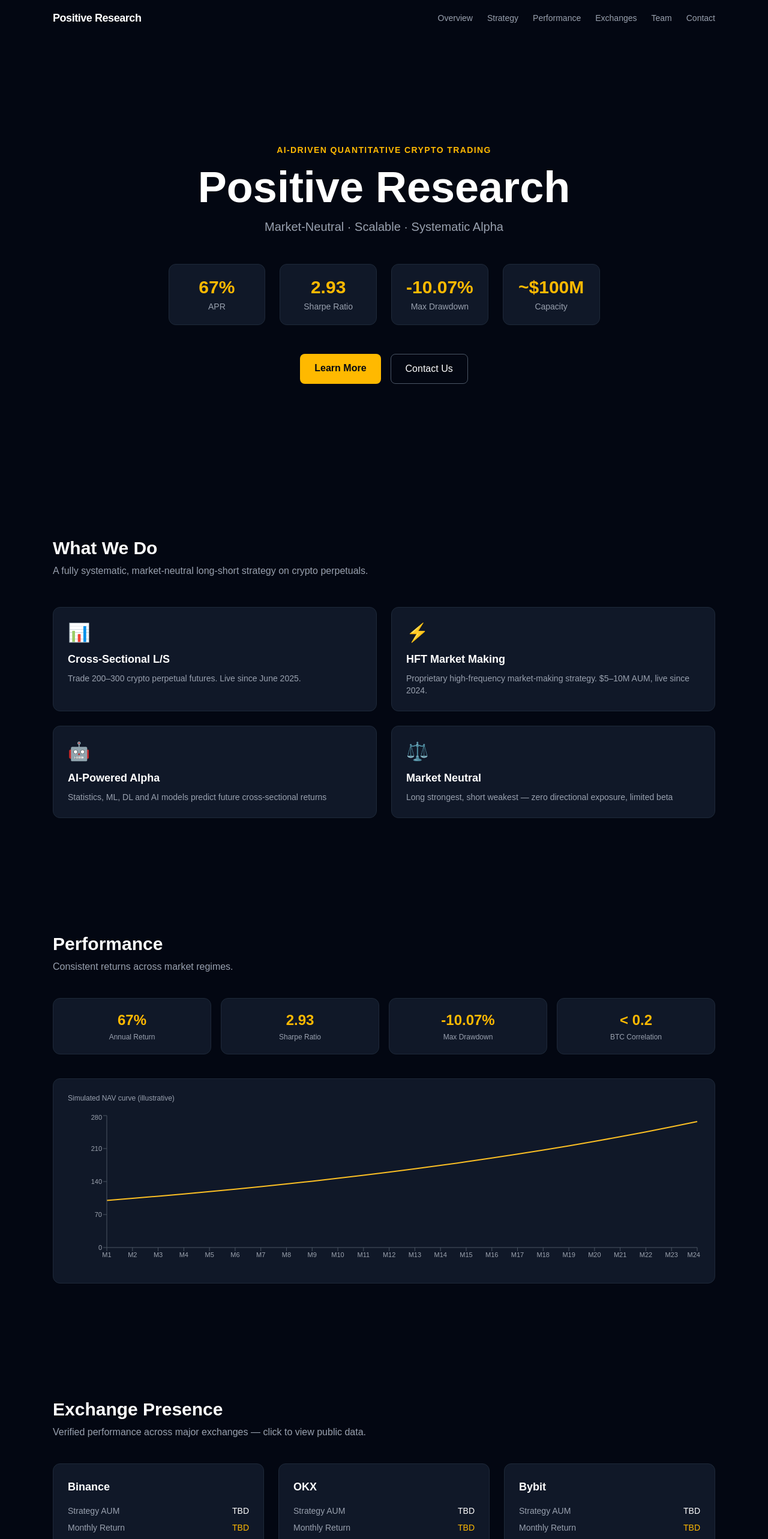
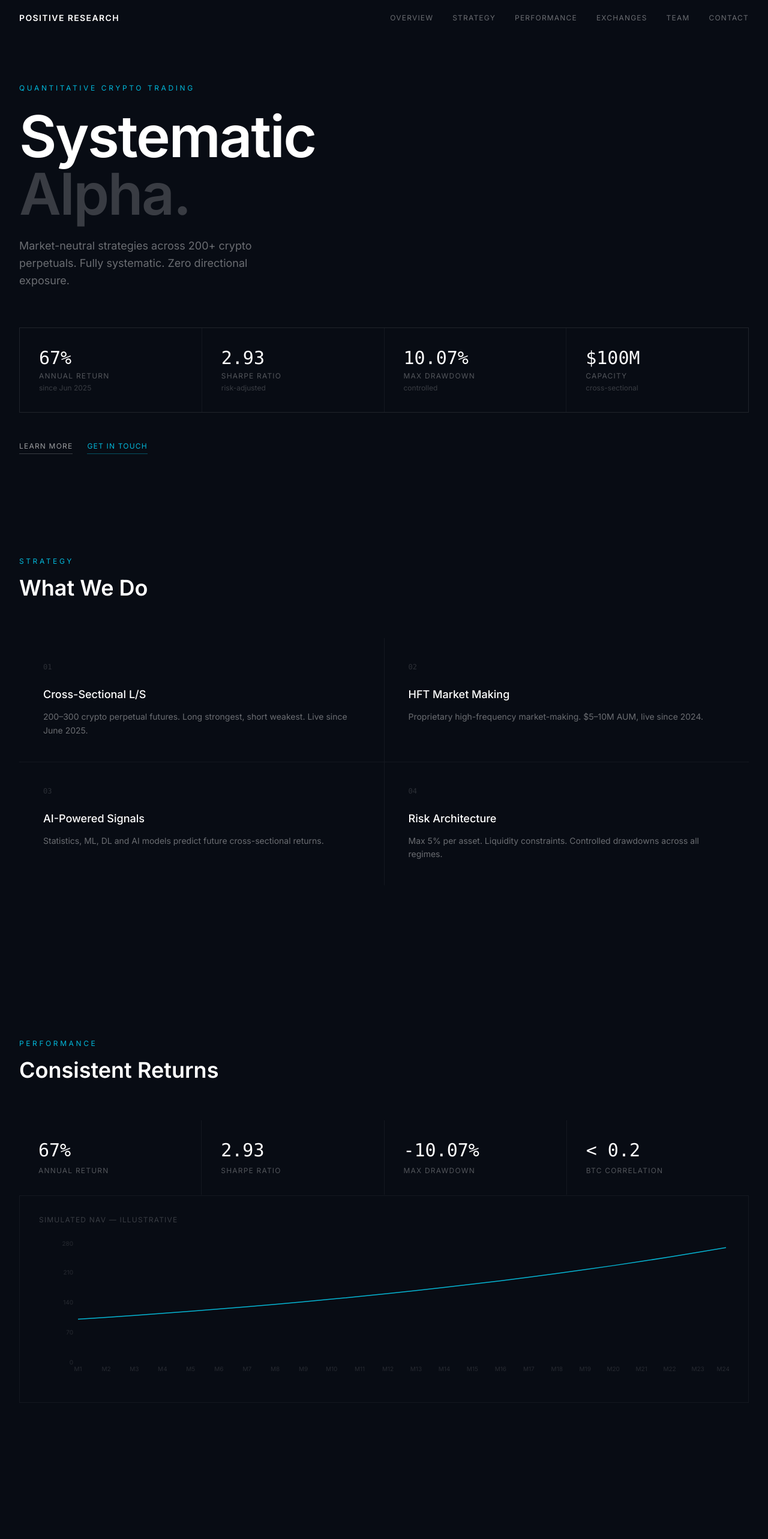
Before and after one commit to pkuyihangji/webset, a Next.js app: page / in a window 1280 px wide. Shown: the top 2566 px of the page at 60% size. Built offline with nearby package versions, Linux system fonts and the light colour scheme.

Commit message:
redesign: institutional dark theme with cyan accent

```diff
--- a/app/globals.css
+++ b/app/globals.css
@@ -1,16 +1,25 @@
 @import "tailwindcss";
 
 :root {
-  --background: #030712;
-  --foreground: #f9fafb;
+  --background: #080c14;
+  --foreground: #e8edf5;
 }
 
 body {
   background: var(--background);
   color: var(--foreground);
-  font-family: Arial, Helvetica, sans-serif;
+  font-family: 'Inter', Arial, sans-serif;
 }
 
 html {
   scroll-behavior: smooth;
 }
+
+@keyframes fadeUp {
+  from { opacity: 0; transform: translateY(20px); }
+  to { opacity: 1; transform: translateY(0); }
+}
+
+.fade-up {
+  animation: fadeUp 0.7s ease forwards;
+}
--- a/app/layout.tsx
+++ b/app/layout.tsx
@@ -1,18 +1,17 @@
 import type { Metadata } from "next";
+import { Inter } from "next/font/google";
 import "./globals.css";
+
+const inter = Inter({ subsets: ["latin"], variable: "--font-inter" });
 
 export const metadata: Metadata = {
   title: "Positive Research Ltd. — Market-Neutral Crypto Alpha",
   description: "AI-driven quantitative crypto trading firm. Market-neutral long-short strategy with 67% APR and 2.93 Sharpe ratio.",
 };
 
-export default function RootLayout({
-  children,
-}: Readonly<{
-  children: React.ReactNode;
-}>) {
+export default function RootLayout({ children }: Readonly<{ children: React.ReactNode }>) {
   return (
-    <html lang="en" className="h-full antialiased">
+    <html lang="en" className={`${inter.variable} h-full antialiased`}>
       <body className="min-h-full flex flex-col">{children}</body>
     </html>
   );
--- a/app/page.tsx
+++ b/app/page.tsx
@@ -8,7 +8,7 @@ import Contact from "@/components/Contact";
 
 export default function Home() {
   return (
-    <main className="bg-gray-950 min-h-screen">
+    <main className="bg-[#080c14] min-h-screen">
       <Navbar />
       <Hero />
       <WhatWeDo />
@@ -16,8 +16,9 @@ export default function Home() {
       <ExchangePresence />
       <Team />
       <Contact />
-      <footer className="text-center text-gray-600 text-xs py-8 border-t border-gray-800">
-        © 2026 Positive Research Ltd. All rights reserved.
+      <footer className="max-w-7xl mx-auto px-8 py-8 border-t border-white/5 flex justify-between items-center">
+        <span className="text-white/15 text-xs tracking-widest uppercase">Positive Research Ltd.</span>
+        <span className="text-white/15 text-xs">© 2026</span>
       </footer>
     </main>
   );
--- a/components/Contact.tsx
+++ b/components/Contact.tsx
@@ -1,17 +1,18 @@
 export default function Contact() {
   return (
-    <section id="contact" className="py-24 px-6 max-w-6xl mx-auto">
-      <div className="bg-gray-900 border border-gray-800 rounded-2xl p-12 text-center">
-        <h2 className="text-3xl font-bold text-white mb-4">Invest With Us</h2>
-        <p className="text-gray-400 max-w-lg mx-auto mb-8">
+    <section id="contact" className="py-32 px-8 max-w-7xl mx-auto">
+      <div className="border border-white/5 p-16">
+        <p className="text-cyan-500 text-xs tracking-[0.3em] uppercase mb-4">Contact</p>
+        <h2 className="text-4xl font-semibold text-white mb-4">Invest With Us</h2>
+        <p className="text-white/30 text-sm max-w-md mb-12 leading-relaxed">
           We are currently accepting external capital. Minimum investment and terms available upon request.
         </p>
-        <a href="mailto:contact@positiveresearch.io"
-          className="inline-block bg-amber-400 text-gray-950 font-semibold px-8 py-3 rounded-lg hover:bg-amber-300 transition-colors">
+        <a href="mailto:contact@positiveresearch.ai"
+          className="inline-block text-xs tracking-widest uppercase text-white border border-white/20 hover:border-cyan-500 hover:text-cyan-400 px-8 py-4 transition-colors">
           Get in Touch
         </a>
-        <p className="text-gray-600 text-xs mt-8">
-          For informational purposes only. Past performance does not guarantee future results.
+        <p className="text-white/15 text-xs mt-16 max-w-lg leading-relaxed">
+          For informational purposes only. Past performance does not guarantee future results. This is not an offer to sell securities.
         </p>
       </div>
     </section>
--- a/components/ExchangePresence.tsx
+++ b/components/ExchangePresence.tsx
@@ -6,25 +6,26 @@ const exchanges = [
 
 export default function ExchangePresence() {
   return (
-    <section id="exchanges" className="py-24 px-6 max-w-6xl mx-auto">
-      <h2 className="text-3xl font-bold text-white mb-2">Exchange Presence</h2>
-      <p className="text-gray-400 mb-10">Verified performance across major exchanges — click to view public data.</p>
-      <div className="grid md:grid-cols-3 gap-6">
+    <section id="exchanges" className="py-32 px-8 max-w-7xl mx-auto">
+      <p className="text-cyan-500 text-xs tracking-[0.3em] uppercase mb-4">Exchanges</p>
+      <h2 className="text-4xl font-semibold text-white mb-4">Live on Major Venues</h2>
+      <p className="text-white/30 text-sm mb-16 max-w-lg">Verified performance across major exchanges. Click to view public data.</p>
+      <div className="grid md:grid-cols-3 gap-px bg-white/5">
         {exchanges.map((ex) => (
-          <div key={ex.name} className="bg-gray-900 border border-gray-800 rounded-xl p-6">
-            <h3 className="text-white font-semibold text-lg mb-4">{ex.name}</h3>
-            <div className="space-y-2 text-sm mb-6">
-              <div className="flex justify-between">
-                <span className="text-gray-400">Strategy AUM</span>
-                <span className="text-white">{ex.aum}</span>
+          <div key={ex.name} className="bg-[#080c14] p-10 hover:bg-white/[0.02] transition-colors">
+            <h3 className="text-white font-medium text-lg mb-8">{ex.name}</h3>
+            <div className="space-y-4 mb-10">
+              <div className="flex justify-between items-baseline">
+                <span className="text-white/30 text-xs tracking-widest uppercase">AUM</span>
+                <span className="font-mono text-white text-sm">{ex.aum}</span>
               </div>
-              <div className="flex justify-between">
-                <span className="text-gray-400">Monthly Return</span>
-                <span className="text-amber-400">{ex.monthly}</span>
+              <div className="flex justify-between items-baseline">
+                <span className="text-white/30 text-xs tracking-widest uppercase">Monthly</span>
+                <span className="font-mono text-cyan-400 text-sm">{ex.monthly}</span>
               </div>
             </div>
             <a href={ex.link} target="_blank" rel="noopener noreferrer"
-              className="block text-center border border-gray-600 text-gray-300 text-sm py-2 rounded-lg hover:border-amber-400 hover:text-amber-400 transition-colors">
+              className="text-xs tracking-widest uppercase text-white/30 hover:text-cyan-400 transition-colors border-b border-white/10 hover:border-cyan-400/40 pb-1">
               View Public Data →
             </a>
           </div>
--- a/components/Hero.tsx
+++ b/components/Hero.tsx
@@ -1,27 +1,39 @@
 export default function Hero() {
   const stats = [
-    { label: "APR", value: "67%" },
-    { label: "Sharpe Ratio", value: "2.93" },
-    { label: "Max Drawdown", value: "-10.07%" },
-    { label: "Capacity", value: "~$100M" },
+    { label: "Annual Return", value: "67%", sub: "since Jun 2025" },
+    { label: "Sharpe Ratio", value: "2.93", sub: "risk-adjusted" },
+    { label: "Max Drawdown", value: "10.07%", sub: "controlled" },
+    { label: "Capacity", value: "$100M", sub: "cross-sectional" },
   ];
 
   return (
-    <section id="overview" className="min-h-screen flex flex-col justify-center items-center text-center px-6 pt-20">
-      <p className="text-amber-400 text-sm font-semibold tracking-widest uppercase mb-4">AI-Driven Quantitative Crypto Trading</p>
-      <h1 className="text-5xl md:text-7xl font-bold text-white mb-4">Positive Research</h1>
-      <p className="text-xl text-gray-400 mb-12 max-w-xl">Market-Neutral · Scalable · Systematic Alpha</p>
-      <div className="grid grid-cols-2 md:grid-cols-4 gap-6 mb-12">
+    <section id="overview" className="min-h-screen flex flex-col justify-center px-8 pt-24 max-w-7xl mx-auto">
+      <div className="fade-up">
+        <p className="text-cyan-500 text-xs tracking-[0.3em] uppercase mb-6">Quantitative Crypto Trading</p>
+        <h1 className="text-6xl md:text-8xl font-semibold text-white leading-none tracking-tight mb-6">
+          Systematic<br />
+          <span className="text-white/20">Alpha.</span>
+        </h1>
+        <p className="text-white/40 text-lg max-w-md mb-16 leading-relaxed">
+          Market-neutral strategies across 200+ crypto perpetuals. Fully systematic. Zero directional exposure.
+        </p>
+      </div>
+      <div className="grid grid-cols-2 md:grid-cols-4 gap-px bg-white/5 border border-white/5">
         {stats.map((s) => (
-          <div key={s.label} className="bg-gray-900 border border-gray-800 rounded-xl px-6 py-5">
-            <div className="text-3xl font-bold text-amber-400">{s.value}</div>
-            <div className="text-gray-400 text-sm mt-1">{s.label}</div>
+          <div key={s.label} className="bg-[#080c14] px-8 py-8">
+            <div className="font-mono text-3xl text-white mb-1">{s.value}</div>
+            <div className="text-white/30 text-xs tracking-widest uppercase mb-1">{s.label}</div>
+            <div className="text-white/20 text-xs">{s.sub}</div>
           </div>
         ))}
       </div>
-      <div className="flex gap-4">
-        <a href="#strategy" className="bg-amber-400 text-gray-950 font-semibold px-6 py-3 rounded-lg hover:bg-amber-300 transition-colors">Learn More</a>
-        <a href="#contact" className="border border-gray-600 text-white px-6 py-3 rounded-lg hover:border-gray-400 transition-colors">Contact Us</a>
+      <div className="mt-12 flex gap-6">
+        <a href="#strategy" className="text-xs tracking-widest uppercase text-white/60 hover:text-white transition-colors border-b border-white/20 hover:border-white pb-1">
+          Learn More
+        </a>
+        <a href="#contact" className="text-xs tracking-widest uppercase text-cyan-500 hover:text-cyan-400 transition-colors border-b border-cyan-500/40 hover:border-cyan-400 pb-1">
+          Get in Touch
+        </a>
       </div>
     </section>
   );
--- a/components/Navbar.tsx
+++ b/components/Navbar.tsx
@@ -7,18 +7,18 @@ export default function Navbar() {
   const [scrolled, setScrolled] = useState(false);
 
   useEffect(() => {
-    const onScroll = () => setScrolled(window.scrollY > 20);
+    const onScroll = () => setScrolled(window.scrollY > 40);
     window.addEventListener("scroll", onScroll);
     return () => window.removeEventListener("scroll", onScroll);
   }, []);
 
   return (
-    <nav className={`fixed top-0 w-full z-50 transition-all ${scrolled ? "bg-gray-950/95 backdrop-blur border-b border-gray-800" : "bg-transparent"}`}>
-      <div className="max-w-6xl mx-auto px-6 py-4 flex justify-between items-center">
-        <span className="text-white font-bold text-lg tracking-tight">Positive Research</span>
-        <div className="hidden md:flex gap-6">
+    <nav className={`fixed top-0 w-full z-50 transition-all duration-300 ${scrolled ? "bg-[#080c14]/95 backdrop-blur border-b border-white/5" : "bg-transparent"}`}>
+      <div className="max-w-7xl mx-auto px-8 py-5 flex justify-between items-center">
+        <span className="text-white font-semibold tracking-widest text-sm uppercase">Positive Research</span>
+        <div className="hidden md:flex gap-8">
           {links.map((l) => (
-            <a key={l} href={`#${l.toLowerCase()}`} className="text-gray-400 hover:text-white text-sm transition-colors">
+            <a key={l} href={`#${l.toLowerCase()}`} className="text-white/40 hover:text-white text-xs tracking-widest uppercase transition-colors">
               {l}
             </a>
           ))}
--- a/components/Performance.tsx
+++ b/components/Performance.tsx
@@ -15,25 +15,25 @@ const metrics = [
 
 export default function Performance() {
   return (
-    <section id="performance" className="py-24 px-6 max-w-6xl mx-auto">
-      <h2 className="text-3xl font-bold text-white mb-2">Performance</h2>
-      <p className="text-gray-400 mb-10">Consistent returns across market regimes.</p>
-      <div className="grid grid-cols-2 md:grid-cols-4 gap-4 mb-10">
+    <section id="performance" className="py-32 px-8 max-w-7xl mx-auto">
+      <p className="text-cyan-500 text-xs tracking-[0.3em] uppercase mb-4">Performance</p>
+      <h2 className="text-4xl font-semibold text-white mb-16">Consistent Returns</h2>
+      <div className="grid grid-cols-2 md:grid-cols-4 gap-px bg-white/5 mb-px">
         {metrics.map((m) => (
-          <div key={m.label} className="bg-gray-900 border border-gray-800 rounded-xl p-5 text-center">
-            <div className="text-2xl font-bold text-amber-400">{m.value}</div>
-            <div className="text-gray-400 text-xs mt-1">{m.label}</div>
+          <div key={m.label} className="bg-[#080c14] px-8 py-8">
+            <div className="font-mono text-3xl text-white mb-2">{m.value}</div>
+            <div className="text-white/30 text-xs tracking-widest uppercase">{m.label}</div>
           </div>
         ))}
       </div>
-      <div className="bg-gray-900 border border-gray-800 rounded-xl p-6">
-        <p className="text-gray-400 text-xs mb-4">Simulated NAV curve (illustrative)</p>
-        <ResponsiveContainer width="100%" height={260}>
+      <div className="bg-[#080c14] border border-white/5 p-8">
+        <p className="text-white/20 text-xs tracking-widest uppercase mb-6">Simulated NAV — Illustrative</p>
+        <ResponsiveContainer width="100%" height={240}>
           <LineChart data={data}>
-            <XAxis dataKey="month" stroke="#4b5563" tick={{ fill: "#9ca3af", fontSize: 11 }} />
-            <YAxis stroke="#4b5563" tick={{ fill: "#9ca3af", fontSize: 11 }} />
-            <Tooltip contentStyle={{ background: "#111827", border: "1px solid #374151", color: "#f9fafb" }} />
-            <Line type="monotone" dataKey="nav" stroke="#fbbf24" strokeWidth={2} dot={false} />
+            <XAxis dataKey="month" stroke="transparent" tick={{ fill: "#ffffff20", fontSize: 10 }} />
+            <YAxis stroke="transparent" tick={{ fill: "#ffffff20", fontSize: 10 }} />
+            <Tooltip contentStyle={{ background: "#0d1220", border: "1px solid #ffffff10", color: "#e8edf5", fontSize: 12 }} />
+            <Line type="monotone" dataKey="nav" stroke="#06b6d4" strokeWidth={1.5} dot={false} />
           </LineChart>
         </ResponsiveContainer>
       </div>
--- a/components/WhatWeDo.tsx
+++ b/components/WhatWeDo.tsx
@@ -1,21 +1,21 @@
 const items = [
-  { icon: "📊", title: "Cross-Sectional L/S", desc: "Trade 200–300 crypto perpetual futures. Live since June 2025." },
-  { icon: "⚡", title: "HFT Market Making", desc: "Proprietary high-frequency market-making strategy. $5–10M AUM, live since 2024." },
-  { icon: "🤖", title: "AI-Powered Alpha", desc: "Statistics, ML, DL and AI models predict future cross-sectional returns" },
-  { icon: "⚖️", title: "Market Neutral", desc: "Long strongest, short weakest — zero directional exposure, limited beta" },
+  { label: "01", title: "Cross-Sectional L/S", desc: "200–300 crypto perpetual futures. Long strongest, short weakest. Live since June 2025." },
+  { label: "02", title: "HFT Market Making", desc: "Proprietary high-frequency market-making. $5–10M AUM, live since 2024." },
+  { label: "03", title: "AI-Powered Signals", desc: "Statistics, ML, DL and AI models predict future cross-sectional returns." },
+  { label: "04", title: "Risk Architecture", desc: "Max 5% per asset. Liquidity constraints. Controlled drawdowns across all regimes." },
 ];
 
 export default function WhatWeDo() {
   return (
-    <section id="strategy" className="py-24 px-6 max-w-6xl mx-auto">
-      <h2 className="text-3xl font-bold text-white mb-2">What We Do</h2>
-      <p className="text-gray-400 mb-12">A fully systematic, market-neutral long-short strategy on crypto perpetuals.</p>
-      <div className="grid md:grid-cols-2 gap-6">
+    <section id="strategy" className="py-32 px-8 max-w-7xl mx-auto">
+      <p className="text-cyan-500 text-xs tracking-[0.3em] uppercase mb-4">Strategy</p>
+      <h2 className="text-4xl font-semibold text-white mb-16">What We Do</h2>
+      <div className="grid md:grid-cols-2 gap-px bg-white/5">
         {items.map((item) => (
-          <div key={item.title} className="bg-gray-900 border border-gray-800 rounded-xl p-6">
-            <div className="text-3xl mb-3">{item.icon}</div>
-            <h3 className="text-white font-semibold text-lg mb-2">{item.title}</h3>
-            <p className="text-gray-400 text-sm">{item.desc}</p>
+          <div key={item.label} className="bg-[#080c14] p-10 hover:bg-white/[0.02] transition-colors">
+            <div className="text-white/15 font-mono text-xs mb-6">{item.label}</div>
+            <h3 className="text-white font-medium text-lg mb-3">{item.title}</h3>
+            <p className="text-white/40 text-sm leading-relaxed">{item.desc}</p>
           </div>
         ))}
       </div>
```
Also changed, not shown: components/Team.tsx (+19 -11 lines).
